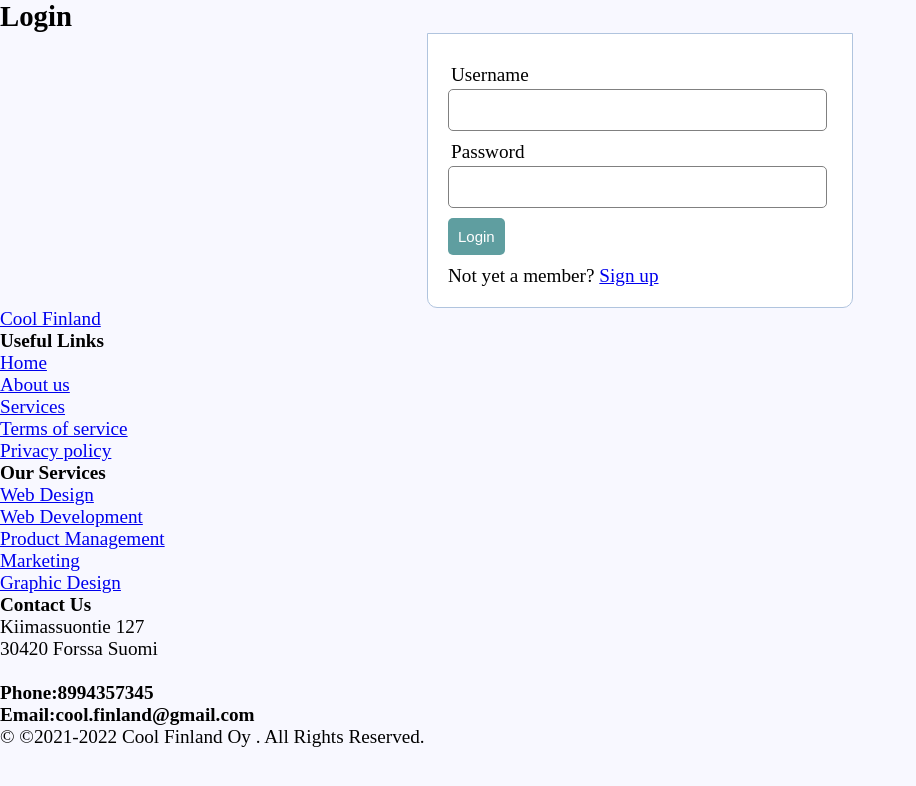
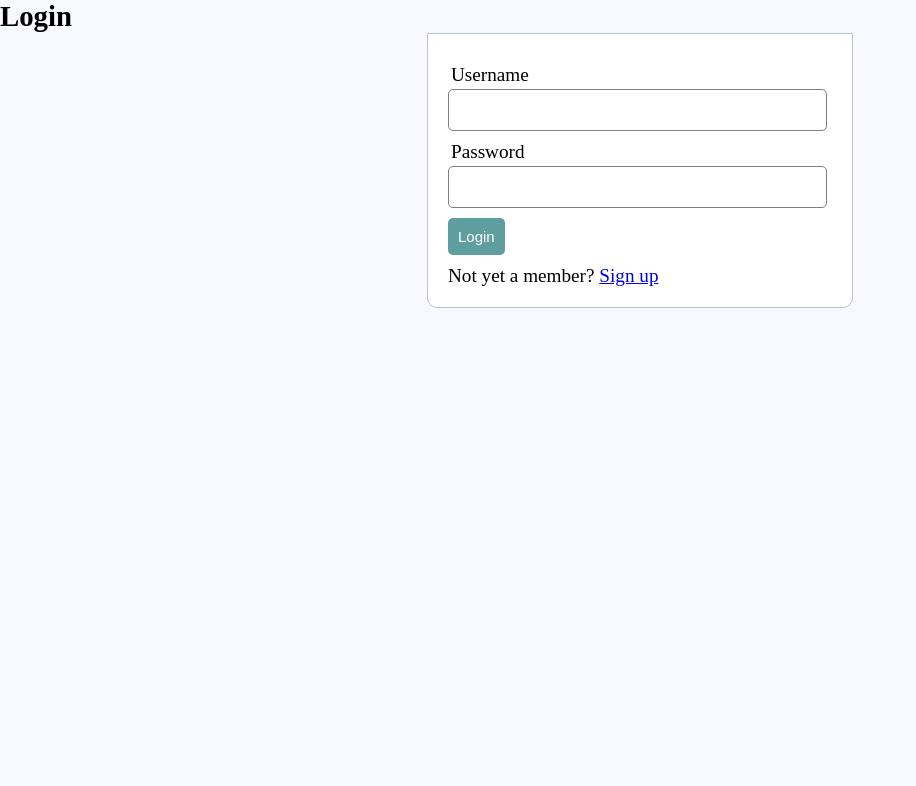
Before and after one commit to Arttu21003/DesignFactoryProject, a PHP site: page /SignUpForm/login.php in a window 1280 px wide. Shown: the top 786 px of the page, without its empty margins (0-916 px from the left). Run offline with PHP 8.4, Linux system fonts and the light colour scheme.

Commit message:
remove footer from login

```diff
--- a/SignUpForm/login.php
+++ b/SignUpForm/login.php
@@ -31,79 +31,4 @@
   	</p>
   </form>
 </body>
-
-<footer>
-  <!-- ======= Footer ======= -->
-  <footer id="footer" class="footer">
-
-    <div class="container">
-      <div class="row gy-4">
-        <div class="col-lg-5 col-md-12 footer-info">
-          <a href="index.html" class="logo d-flex align-items-center">
-            <span>Cool Finland</span>
-          </a>
-
-          <div class="social-links d-flex mt-4">
-            <a href="#" class="twitter"><i class="bi bi-twitter"></i></a>
-            <a href="#" class="facebook"><i class="bi bi-facebook"></i></a>
-            <a href="#" class="instagram"><i class="bi bi-instagram"></i></a>
-            <a href="#" class="linkedin"><i class="bi bi-linkedin"></i></a>
-          </div>
-        </div>
-
-        <div class="col-lg-2 col-6 footer-links">
-          <h4>Useful Links</h4>
-          <ul>
-            <li><a href="#">Home</a></li>
-            <li><a href="#">About us</a></li>
-            <li><a href="#">Services</a></li>
-            <li><a href="#">Terms of service</a></li>
-            <li><a href="#">Privacy policy</a></li>
-          </ul>
-        </div>
-
-        <div class="col-lg-2 col-6 footer-links">
-          <h4>Our Services</h4>
-          <ul>
-            <li><a href="#">Web Design</a></li>
-            <li><a href="#">Web Development</a></li>
-            <li><a href="#">Product Management</a></li>
-            <li><a href="#">Marketing</a></li>
-            <li><a href="#">Graphic Design</a></li>
-          </ul>
-        </div>
-
-        <div class="col-lg-3 col-md-12 footer-contact text-center text-md-start">
-          <h4>Contact Us</h4>
-          <p>
-            Kiimassuontie 127  <br>
-            30420 Forssa
-            Suomi<br>
-            <br>
-            <strong>Phone:8994357345</strong><br>
-            <strong>Email:cool.finland@gmail.com</strong><br>
-          </p>
-
-        </div>
-
-      </div>
-    </div>
-
-    <div class="container mt-4">
-      <div class="copyright">
-        &copy; ©2021-2022 Cool Finland Oy <strong><span></span></strong>. All Rights Reserved.
-      </div>
-      <div class="credits">
-        <!-- All the links in the footer should remain intact. -->
-        <!-- You can delete the links only if you purchased the pro version. -->
-        <!-- Licensing information: https://bootstrapmade.com/license/ -->
-        <!-- Purchase the pro version with working PHP/AJAX contact form: https://bootstrapmade.com/impact-bootstrap-business-website-template/ -->
-
-      </div>
-    </div>
-
-  </footer><!-- End Footer -->
-  <!-- End Footer -->
-
-</footer>
 </html>
```
